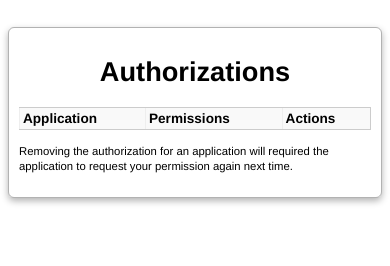
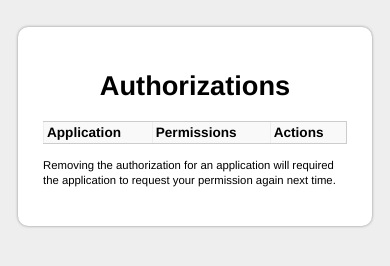
Before and after one commit to fkooman/html-manage-authorizations, a plain HTML site: page index.html in a window 390 px wide. Drawn offline with nearby package versions, Linux system fonts and the light colour scheme; a script that the page names is missing.

Commit message:
update css/html to be more mobile friendly

```diff
--- a/css/default.css
+++ b/css/default.css
@@ -1,20 +1,29 @@
 body {
     font-family: "Helvetica Neue", Helvetica, Arial, sans-serif;
     font-size: 85%;
+    background-color: #eee;
 }
 
 h1 {
     text-align: center;
 }
 
+div#wrapper {
+    max-width: 480px;
+    margin: 2em auto;
+}
+
 div#authorizedApplications {
-    max-width: 35em;
-    min-width: 25em;
-    margin: 2em auto;
-    padding: 10px;
-    border: 1px solid rgba(0, 0, 0, 0.3);
-    border-radius: 6px;
-    box-shadow: 0px 3px 7px rgba(0, 0, 0, 0.3);
+    max-width: 410px;
+    background: #fff;
+    -moz-border-radius: 10px;
+    -webkit-border-radius: 10px;
+    border-radius: 10px;
+    margin: 0 10px;
+    padding: 25px;
+    -moz-box-shadow:    0 0 3px 0 #8c8c8c;
+    -webkit-box-shadow: 0 0 3px 0 #8c8c8c;
+    box-shadow:         0 0 3px 0 #8c8c8c;
 }
 
 table#authorizedApplicationsTable {
--- a/index.html
+++ b/index.html
@@ -2,6 +2,8 @@
 <html>
   <head>
     <meta charset="utf-8">
+    <meta name="HandheldFriendly" content="true" />
+    <meta name="viewport" content="width=device-width, initial-scale=1, maximum-scale=1">
     <title>Authorizations</title>
     <script src="ext/js/jquery.js"></script>
     <script src="ext/js/jsrender.js"></script>
@@ -12,6 +14,7 @@
 
   <body>
 
+    <div id="wrapper">
         <div id="authorizedApplications">
             <h1>Authorizations</h1>
 
@@ -22,6 +25,7 @@
 
             <p><small>Removing the authorization for an application will required the application to request your permission again next time.</small></p>
         </div>
+    </div> <!-- /wrapper -->
 
     <script id="authorizedApplicationsListTemplate" type="text/x-jsrender">
         <tr>
```
Lines whose indentation alone changed are shown as unchanged.
